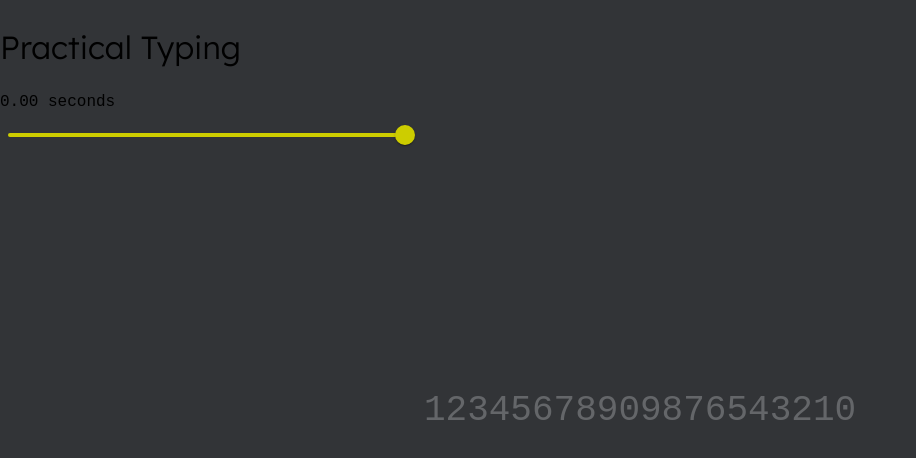
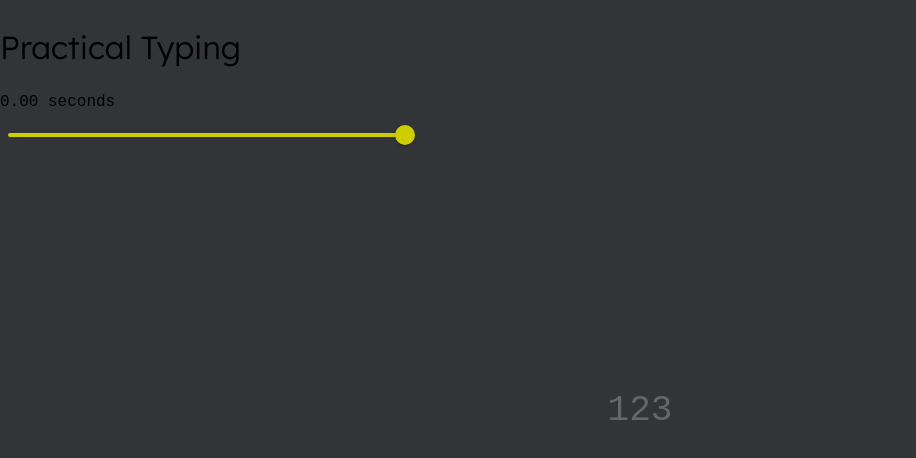
Before and after one commit to Milldrew/practical-typing.com, an Angular app in the folder practical-type/: page / in a window 1280 px wide. Shown: the top 458 px of the page, without its empty margins (0-916 px from the left). Built offline with nearby package versions, Linux system fonts and the light colour scheme.

Commit message:
📅  | Wed Dec  4 18:52:35 MST 2024

```diff
--- /dev/null
+++ b/practical-type/src/eventz/global.event-emitter.ts
@@ -0,0 +1,32 @@
+const RESTART_RUN = 'restart-run'
+const GLOBAL_EVENTS_LIST = [
+  RESTART_RUN
+]
+export type GlobalEvents = typeof GLOBAL_EVENTS_LIST[number]
+export class GlobalEventEmitter {
+
+  constructor() {}
+  listeners = GLOBAL_EVENTS_LIST.reduce((acc: any, event: GlobalEvents) => {
+    acc[event] = []
+    return acc
+  }, {})
+
+  on(event: GlobalEvents, listener: () => void) {
+    if (!this.listeners[event]) {
+      this.listeners[event] = []
+    }
+    this.listeners[event].push(listener)
+  }
+
+  emit(event: GlobalEvents) {
+    if (this.listeners[event]) {
+      this.listeners[event].forEach((listener: () => void) => {
+        listener()
+      })
+    } else {
+      console.error(`Event ${event} not found`)
+    }
+  }
+
+
+}
--- a/practical-type/src/text-controls/text-controls.service.ts
+++ b/practical-type/src/text-controls/text-controls.service.ts
@@ -6,6 +6,8 @@ const LETTERS = 'abcdefghijklmnopqrstuvwxyzABCDEFGHIJKLMNOPQRSTUVWXYZ';
 const NUMBERS = '12345678909876543210';
 
 SPEED_TYPING_TEMPLATE = NUMBERS;
+SPEED_TYPING_TEMPLATE = '123'
+
 
 @Injectable({
   providedIn: 'root'
```
